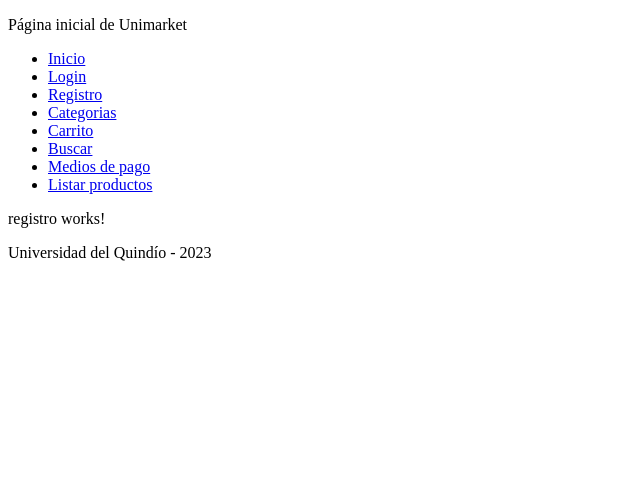
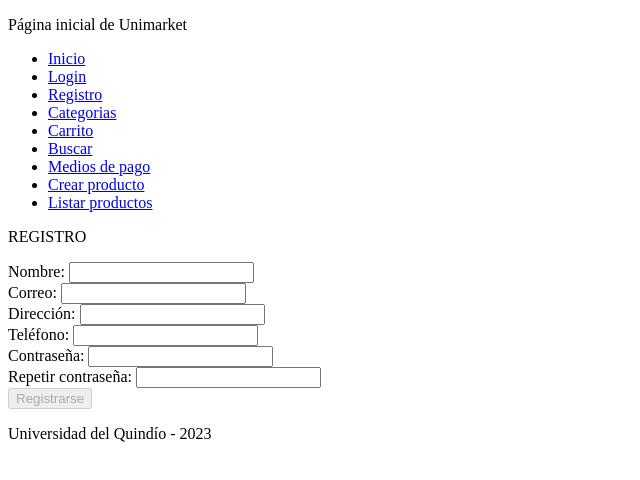
Before and after one commit to Williamcastiblanco/frontEndUnimarket, an Angular app: page /registro in a window 1280 px wide. Shown: the top 480 px of the page, without its empty margins (0-640 px from the left). Built offline with nearby package versions, Linux system fonts and the light colour scheme.

Commit message:
Guia desarrollada hasta el punto 11

```diff
--- a/src/app/app-routing.module.ts
+++ b/src/app/app-routing.module.ts
@@ -8,7 +8,10 @@
 import { CarritoComponent } from './pagina/carrito/carrito.component';
 import { ListarProductosComponent } from './pagina/listar-productos/listar-productos.component';
 import { MediosDePagoComponent } from './pagina/medios-de-pago/medios-de-pago.component';
+import { CrearProductoComponent } from './pagina/crear-producto/crear-producto.component';
+
 const routes: Routes = [
+
 { path: "", component: InicioComponent },
 { path: "login", component: LoginComponent },
 { path: "registro", component: RegistroComponent },
@@ -17,6 +20,7 @@
 {path:"Buscar",component:BuscarComponent},
 {path:"Listar-productos",component:ListarProductosComponent},
 {path:"Medios-de-pago",component:MediosDePagoComponent},
+{path:"crear-producto",component:CrearProductoComponent},
 { path: "**", pathMatch: "full", redirectTo: "" }
 ];
 @NgModule({
--- a/src/app/app.component.html
+++ b/src/app/app.component.html
@@ -8,6 +8,7 @@
       <li><a routerLink="/Carrito">Carrito</a></li>
       <li><a routerLink="/Buscar">Buscar</a></li>
       <li><a routerLink="/Medios-de-pago">Medios de pago</a></li>
+      <li><a routerLink="/crear-producto">Crear producto</a></li>
       <li><a routerLink="/Listar-productos">Listar productos</a></li>
     </ul>
   </header>
--- /dev/null
+++ b/src/app/modelo/usuario-dto.ts
@@ -0,0 +1,9 @@
+export class UsuarioDTO {
+    nombre:string = "";
+    correo:string = "";
+    direccion:string = "";
+    telefono:string = "";
+    password:string = "";
+    confirmaPassword:String="";
+
+}
--- /dev/null
+++ b/src/app/pagina/crear-producto/crear-producto.component.html
@@ -0,0 +1 @@
+<p>crear-producto works!</p>
--- a/src/app/pagina/registro/registro.component.html
+++ b/src/app/pagina/registro/registro.component.html
@@ -1 +1,36 @@
-<p>registro works!</p>
+<p>REGISTRO</p>
+<form #f= "ngForm" (ngSubmit)="registrar()">
+    <div>
+        <label >Nombre: </label>
+        <input type="text" name="nombre" [(ngModel)]="usuario.nombre" required="true" maxlength="100"/>
+    </div>
+
+    <div>
+        <label >Correo: </label>
+        <input type="text" name="correo" [(ngModel)]="usuario.correo" required="true" email="true" maxlength="100"/>
+    </div>
+
+    <div>
+        <label >Dirección: </label>
+        <input type="text" name="direccion" [(ngModel)]="usuario.direccion" required="true" maxlength="100"/>
+    </div>
+
+    <div>
+        <label >Teléfono: </label>
+        <input type="text" name="telefono" [(ngModel)]="usuario.telefono" required="true" maxlength="12"/>
+    </div>
+
+    <div>
+        <label >Contraseña: </label>
+        <input type="password" name="password" [(ngModel)]="usuario.password" required="true" minlength="8" maxlength="50"/>
+    </div>
+
+    <div>
+        <label >Repetir contraseña: </label>
+        <input type="password" name="confirmaPassword" [(ngModel)]="usuario.confirmaPassword"
+        required />
+    </div>
+    <p *ngIf="!sonIguales()" >Las contraseñas no coinciden</p>
+
+    <button type="submit" [disabled]="f.invalid || !sonIguales()">Registrarse</button>
+    </form>
--- a/src/app/pagina/registro/registro.component.ts
+++ b/src/app/pagina/registro/registro.component.ts
@@ -1,10 +1,34 @@
 import { Component } from '@angular/core';
+import { UsuarioDTO } from 'src/app/modelo/usuario-dto';
+
 
 @Component({
   selector: 'app-registro',
   templateUrl: './registro.component.html',
   styleUrls: ['./registro.component.css']
 })
+
 export class RegistroComponent {
 
+usuario:UsuarioDTO;
+
+constructor(){
+ this.usuario = new UsuarioDTO;
 }
+
+/**
+ * Más adelante haremos la integración con el backend por medio del consumo de la API REST.
+ */
+public registrar(){
+  console.log(this.usuario);
+  }
+
+  /**
+   * Método que la contraseña se escriba igual en dos campos
+   * @returns
+   */
+  public sonIguales():boolean{
+    return this.usuario.password == this.usuario.confirmaPassword;
+    }
+
+}
```
Also changed, not shown: src/app/app.module.ts (+6 -2 lines), src/app/pagina/crear-producto/crear-producto.component.ts (added, +10 -0 lines), src/app/pagina/crear-producto/crear-producto.component.css (added). Lines whose indentation alone changed are shown as unchanged.
